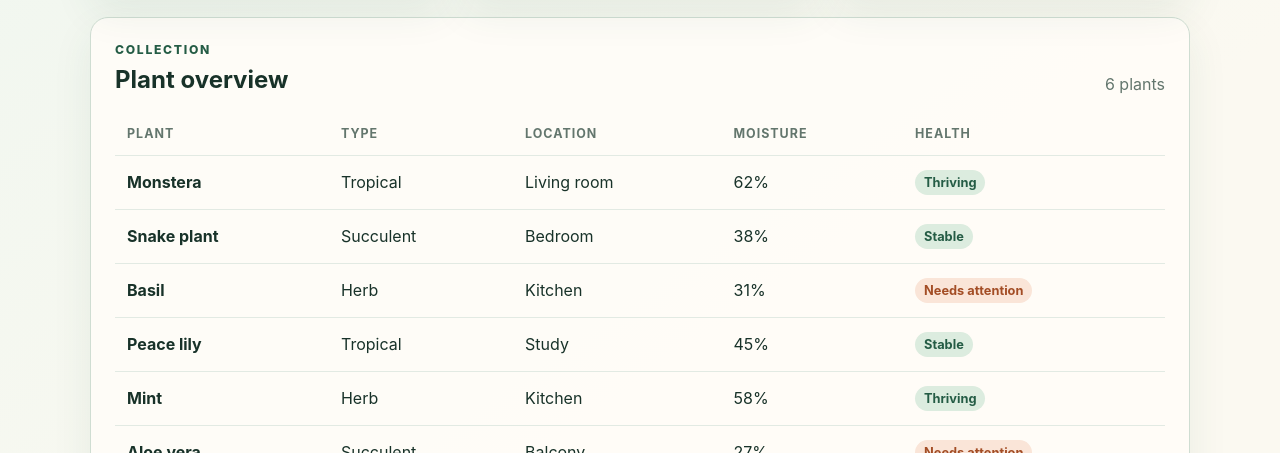
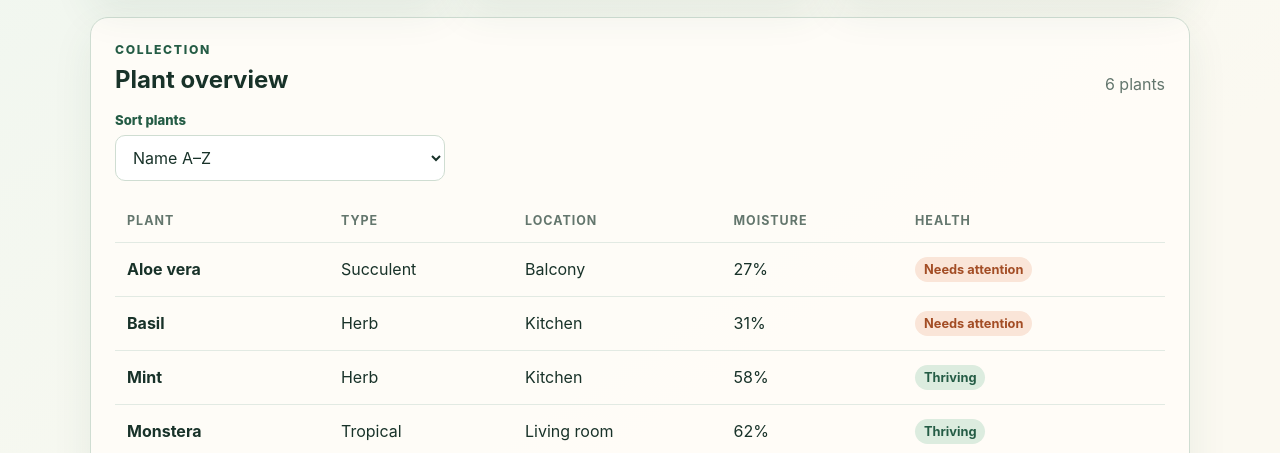
Before and after one commit to chocoHacks33/garden-glance-dashboard, a website: page index.html in a window 1280 px wide. Shown: the part 347-800 px from the top of the page. Drawn offline with Linux system fonts and the light colour scheme.

Commit message:
Add configurable plant sorting

```diff
--- a/app.js
+++ b/app.js
@@ -25,6 +25,23 @@ function escapeHtml(value) {
     .replaceAll("'", "&#039;");
 }
 
+function sortPlants(items, sortBy) {
+  const sorted = [...items];
+  const healthRank = { "Needs attention": 0, Stable: 1, Thriving: 2 };
+
+  switch (sortBy) {
+    case "moisture-low":
+      return sorted.sort((a, b) => a.moisture - b.moisture || a.name.localeCompare(b.name));
+    case "moisture-high":
+      return sorted.sort((a, b) => b.moisture - a.moisture || a.name.localeCompare(b.name));
+    case "health":
+      return sorted.sort((a, b) => (healthRank[a.health] ?? 99) - (healthRank[b.health] ?? 99) || a.name.localeCompare(b.name));
+    case "name":
+    default:
+      return sorted.sort((a, b) => a.name.localeCompare(b.name));
+  }
+}
+
 function plantRow(plant) {
   return `<tr>
     <td class="plant-name">${escapeHtml(plant.name)}</td>
@@ -45,9 +62,15 @@ function renderDashboard(items, documentRef) {
 }
 
 if (typeof document !== "undefined") {
-  document.addEventListener("DOMContentLoaded", () => renderDashboard(plants, document));
+  document.addEventListener("DOMContentLoaded", () => {
+    const sortSelect = document.querySelector("#plant-sort");
+    const updatePlantOrder = () => renderDashboard(sortPlants(plants, sortSelect.value), document);
+
+    updatePlantOrder();
+    sortSelect.addEventListener("change", updatePlantOrder);
+  });
 }
 
 if (typeof module !== "undefined") {
-  module.exports = { plants, calculateSummary, escapeHtml, plantRow };
+  module.exports = { plants, calculateSummary, escapeHtml, sortPlants, plantRow };
 }
--- a/index.html
+++ b/index.html
@@ -42,6 +42,15 @@
           </div>
           <p id="result-count" class="result-count"></p>
         </div>
+        <div class="collection-tools">
+          <label for="plant-sort">Sort plants</label>
+          <select id="plant-sort">
+            <option value="name">Name A–Z</option>
+            <option value="moisture-low">Moisture: low to high</option>
+            <option value="moisture-high">Moisture: high to low</option>
+            <option value="health">Health: needs attention first</option>
+          </select>
+        </div>
         <div class="table-wrap">
           <table>
             <thead>
--- a/styles.css
+++ b/styles.css
@@ -60,6 +60,10 @@ h2 { margin-bottom: 0; }
 .panel { padding: 24px; }
 .panel-heading { display: flex; align-items: end; justify-content: space-between; gap: 16px; margin-bottom: 18px; }
 .result-count { margin-bottom: 0; color: var(--muted); }
+.collection-tools { display: grid; gap: 7px; max-width: 330px; margin-bottom: 18px; }
+.collection-tools label { color: var(--forest); font-size: .82rem; font-weight: 800; }
+.collection-tools select { width: 100%; padding: 11px 38px 11px 13px; border: 1px solid var(--border); border-radius: 10px; background: #fff; color: inherit; font: inherit; }
+.collection-tools select:focus-visible { outline: 3px solid rgb(36 92 69 / 28%); outline-offset: 2px; border-color: var(--forest); }
 .table-wrap { overflow-x: auto; }
 table { width: 100%; border-collapse: collapse; }
 th, td { padding: 14px 12px; border-bottom: 1px solid #e2eae3; text-align: left; }
```
Also changed, not shown: test/app.test.js (+18 -1 lines), README.md.
